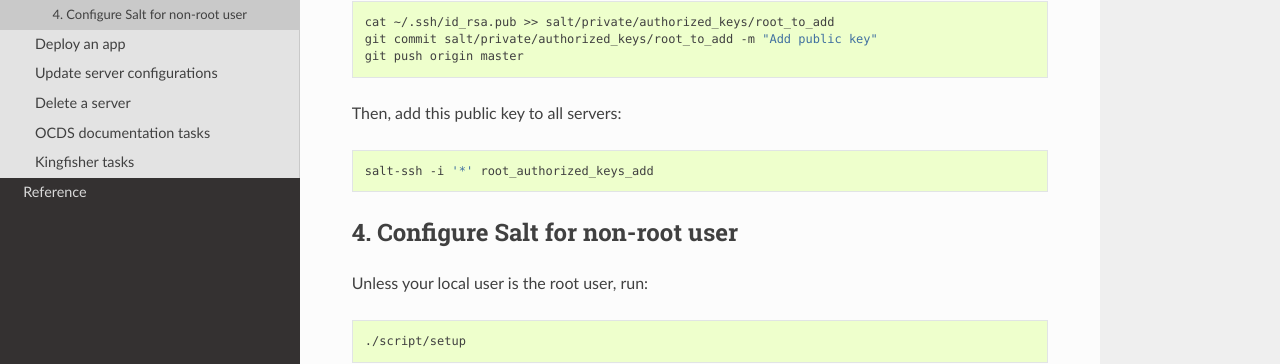
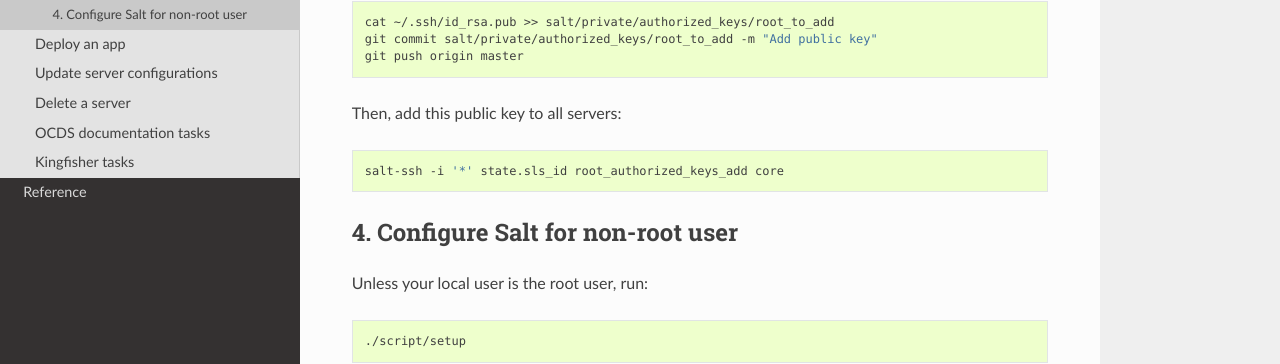
Before and after one commit to open-contracting/deploy, a Sphinx documentation site: the page built from docs/how-to/get_started.rst, in a window 1280 px wide and 900 px high, scrolled down 771 px. Shown: the part 251-615 px from the top of the window. Built offline with Sphinx 7.4.7 and the Read the Docs theme 2.0.0, drawn with Linux system fonts in a browser that asks for light colours.

Commit message:
Fix Salt command to add authorized keys

```diff
--- a/docs/how-to/get_started.rst
+++ b/docs/how-to/get_started.rst
@@ -52,7 +52,7 @@ Then, add this public key to all servers:
 
 .. code-block:: bash
 
-    salt-ssh -i '*' root_authorized_keys_add
+    salt-ssh -i '*' state.sls_id root_authorized_keys_add core
 
 4. Configure Salt for non-root user
 -----------------------------------
```
